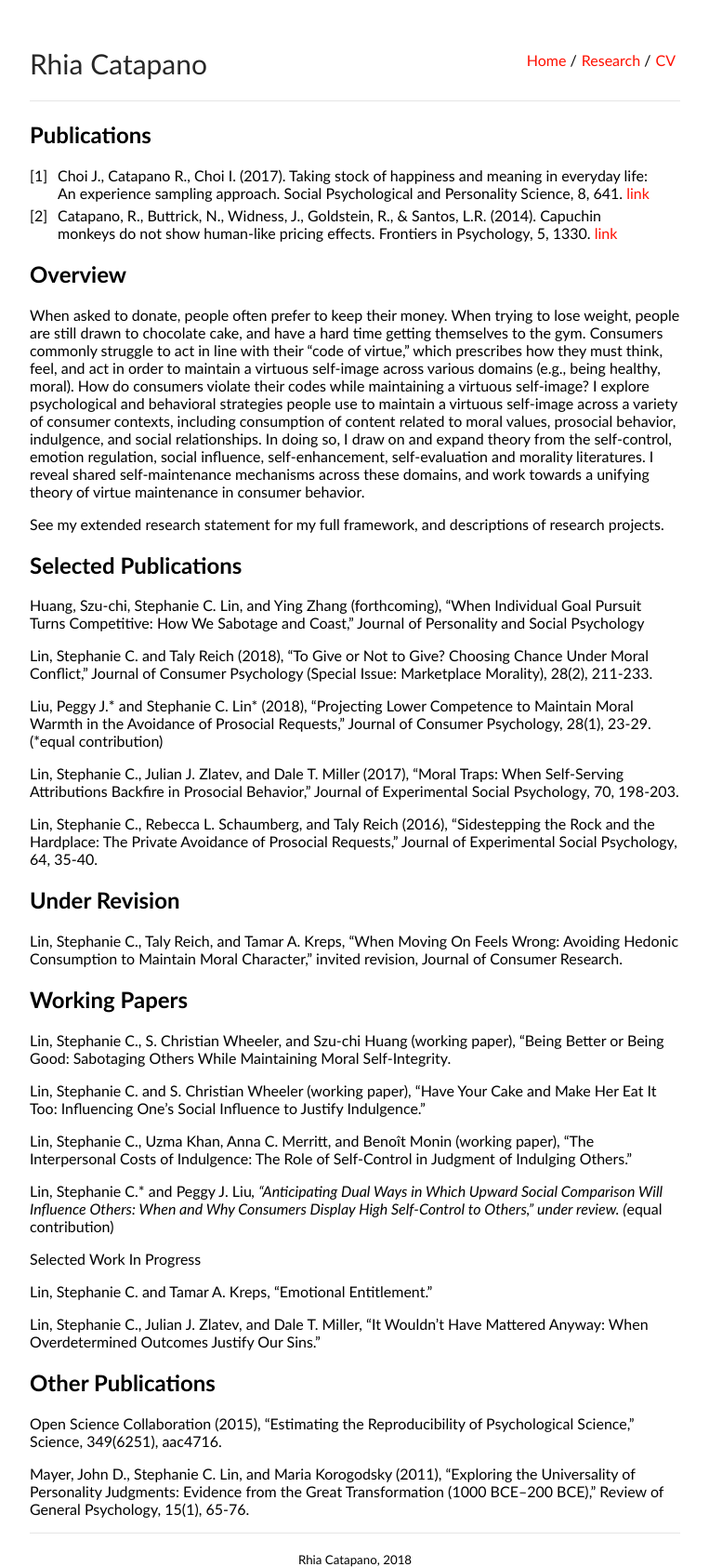
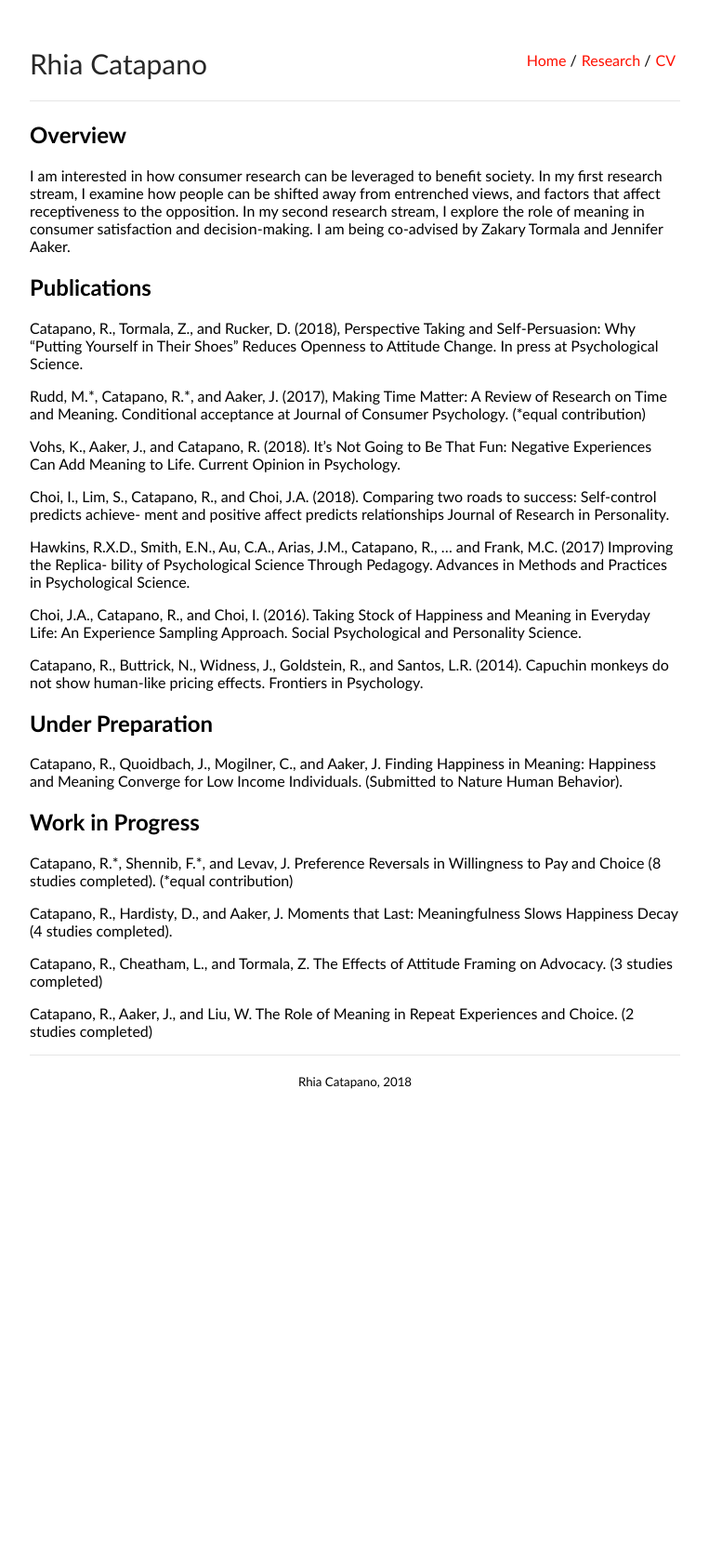
Before and after one commit to catapano/catapano.github.io, a Jekyll site: the page built from research.md, in a window 1280 px wide. Shown: the whole page at 93% size, without its empty margins (258-1021 px from the left). Built offline with Jekyll 4.4.1, drawn with Linux system fonts in a browser that asks for light colours; our own code applies the rules of GitHub Pages for plain Markdown files; after the commit the page ends 1171 px from its top, so only the background shows below that.

Commit message:
Edit research

```diff
--- a/research.md
+++ b/research.md
@@ -2,51 +2,44 @@
 layout: default
 ---
 
-## Publications
-
-1. Choi J., Catapano R., Choi I. (2017). Taking stock of happiness and meaning in everyday life: An experience sampling approach. Social Psychological and Personality Science, 8, 641. [link](http://journals.sagepub.com/doi/abs/10.1177/1948550616678455)
-2. Catapano, R., Buttrick, N., Widness, J., Goldstein, R., & Santos, L.R. (2014). Capuchin monkeys do not show                          human-like pricing effects. Frontiers in Psychology, 5, 1330. [link](http://journal.frontiersin.org/Journal/10.3389/fpsyg.2014.01330/abstract)
 
 ## Overview
 
-When asked to donate, people often prefer to keep their money. When trying to lose weight, people are still drawn to chocolate cake, and have a hard time getting themselves to the gym. Consumers commonly struggle to act in line with their “code of virtue,” which prescribes how they must think, feel, and act in order to maintain a virtuous self-image across various domains (e.g., being healthy, moral). How do consumers violate their codes while maintaining a virtuous self-image? I explore psychological and behavioral strategies people use to maintain a virtuous self-image across a variety of consumer contexts, including consumption of content related to moral values, prosocial behavior, indulgence, and social relationships. In doing so, I draw on and expand theory from the self-control, emotion regulation, social influence, self-enhancement, self-evaluation and morality literatures. I reveal shared self-maintenance mechanisms across these domains, and work towards a unifying theory of virtue maintenance in consumer behavior.
+I am interested in how consumer research can be leveraged to benefit society. In my first research stream, I examine how people can be shifted away from entrenched views, and factors that affect receptiveness to the opposition. In my second research stream, I explore the role of meaning in consumer satisfaction and decision-making. I am being co-advised by Zakary Tormala and Jennifer Aaker.
 
-See my extended research statement for my full framework, and descriptions of research projects.
+## Publications
 
-## Selected Publications
+Catapano, R., Tormala, Z., and Rucker, D. (2018), Perspective Taking and Self-Persuasion: Why “Putting Yourself in Their
+Shoes” Reduces Openness to Attitude Change. In press at Psychological Science.
 
-Huang, Szu-chi, Stephanie C. Lin, and Ying Zhang (forthcoming), “When Individual Goal Pursuit Turns Competitive: How We Sabotage and Coast," Journal of Personality and Social Psychology
+Rudd, M.\*, Catapano, R.\*, and Aaker, J. (2017), Making Time Matter: A Review of Research on Time and Meaning. Conditional acceptance at Journal of Consumer Psychology. (*equal contribution)
 
-Lin, Stephanie C. and Taly Reich (2018), “To Give or Not to Give? Choosing Chance Under Moral Conflict,” Journal of Consumer Psychology (Special Issue: Marketplace Morality), 28(2), 211-233.
+Vohs, K., Aaker, J., and Catapano, R. (2018). It’s Not Going to Be That Fun: Negative Experiences Can Add Meaning
+to Life. Current Opinion in Psychology.
 
-Liu, Peggy J.* and Stephanie C. Lin* (2018), “Projecting Lower Competence to Maintain Moral Warmth in the Avoidance of Prosocial Requests,” Journal of Consumer Psychology, 28(1), 23-29. (*equal contribution)
+Choi, I., Lim, S., Catapano, R., and Choi, J.A. (2018). Comparing two roads to success: Self-control predicts achieve-
+ment and positive affect predicts relationships Journal of Research in Personality.
 
-Lin, Stephanie C., Julian J. Zlatev, and Dale T. Miller (2017), "Moral Traps: When Self-Serving Attributions Backfire in Prosocial Behavior," Journal of Experimental Social Psychology, 70, 198-203.
+Hawkins, R.X.D., Smith, E.N., Au, C.A., Arias, J.M., Catapano, R., ... and Frank, M.C. (2017) Improving the Replica-
+bility of Psychological Science Through Pedagogy. Advances in Methods and Practices in Psychological Science.
 
-Lin, Stephanie C., Rebecca L. Schaumberg, and Taly Reich (2016), "Sidestepping the Rock and the Hardplace: The Private Avoidance of Prosocial Requests," Journal of Experimental Social Psychology, 64, 35-40.
+Choi, J.A., Catapano, R., and Choi, I. (2016). Taking Stock of Happiness and Meaning in Everyday Life:
+An Experience Sampling Approach. Social Psychological and Personality Science.
 
-## Under Revision
+Catapano, R., Buttrick, N., Widness, J., Goldstein, R., and Santos, L.R. (2014). Capuchin monkeys do not show
+human-like pricing effects. Frontiers in Psychology.
 
-Lin, Stephanie C., Taly Reich, and Tamar A. Kreps, “When Moving On Feels Wrong: Avoiding Hedonic Consumption to Maintain Moral Character,” invited revision, Journal of Consumer Research.
+## Under Preparation
 
-## Working Papers
+Catapano, R., Quoidbach, J., Mogilner, C., and Aaker, J. Finding Happiness in Meaning: Happiness and Meaning
+Converge for Low Income Individuals. (Submitted to Nature Human Behavior).
 
-Lin, Stephanie C., S. Christian Wheeler, and Szu-chi Huang (working paper), “Being Better or Being Good: Sabotaging Others While Maintaining Moral Self-Integrity.
+## Work in Progress
 
-Lin, Stephanie C. and S. Christian Wheeler (working paper), “Have Your Cake and Make Her Eat It Too: Influencing One's Social Influence to Justify Indulgence.”
+Catapano, R.\*, Shennib, F.\*, and Levav, J. Preference Reversals in Willingness to Pay and Choice (8 studies completed). (*equal contribution)
 
-Lin, Stephanie C., Uzma Khan, Anna C. Merritt, and Benoît Monin (working paper), “The Interpersonal Costs of Indulgence: The Role of Self-Control in Judgment of Indulging Others.”
+Catapano, R., Hardisty, D., and Aaker, J. Moments that Last: Meaningfulness Slows Happiness Decay (4 studies completed).
 
-Lin, Stephanie C.* and Peggy J. Liu*, “Anticipating Dual Ways in Which Upward Social Comparison Will Influence Others: When and Why Consumers Display High Self-Control to Others,” under review. (*equal contribution)
+Catapano, R., Cheatham, L., and Tormala, Z. The Effects of Attitude Framing on Advocacy. (3 studies completed)
 
-Selected Work In Progress
-
-Lin, Stephanie C. and Tamar A. Kreps, “Emotional Entitlement."
-
-Lin, Stephanie C., Julian J. Zlatev, and Dale T. Miller, “It Wouldn't Have Mattered Anyway: When Overdetermined Outcomes Justify Our Sins.”
-
-## Other Publications
-
-Open Science Collaboration (2015), “Estimating the Reproducibility of Psychological Science,” Science, 349(6251), aac4716.
-
-Mayer, John D., Stephanie C. Lin, and Maria Korogodsky (2011), “Exploring the Universality of Personality Judgments: Evidence from the Great Transformation (1000 BCE–200 BCE),” Review of General Psychology, 15(1), 65-76.
+Catapano, R., Aaker, J., and Liu, W. The Role of Meaning in Repeat Experiences and Choice. (2 studies completed)
```
Also changed, not shown: 1 other file.
